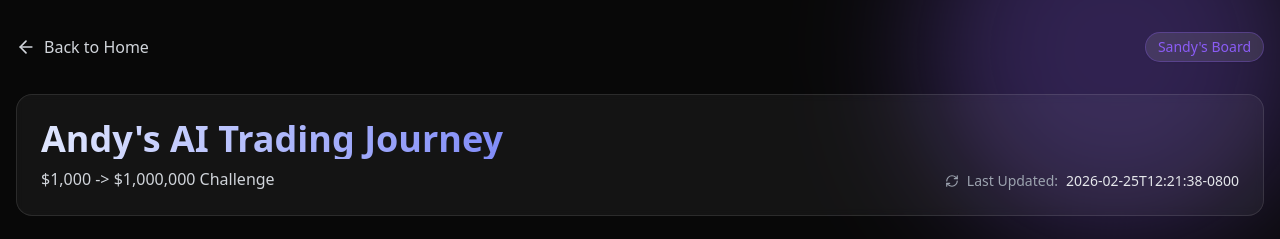
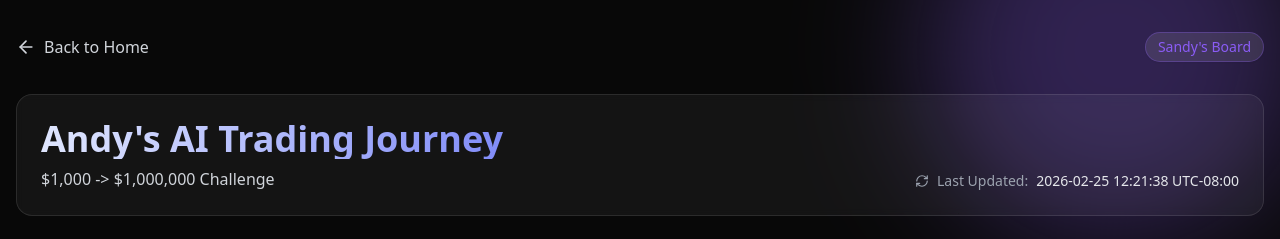
Before and after one commit to anxiady/briefing-ai.github.io, a React (Vite) app: page /dashboard in a window 1280 px wide. Shown: the top 239 px of the page. Built offline with nearby package versions, Linux system fonts and the light colour scheme.

Commit message:
Format Last Updated from fixed -0800 timestamp format

```diff
--- a/src/pages/Dashboard.tsx
+++ b/src/pages/Dashboard.tsx
@@ -96,6 +96,13 @@ function formatLocalDateTime(iso: string): string {
   const value = new Date(iso);
   if (Number.isNaN(value.getTime())) return iso;
   return value.toLocaleString();
+}
+
+function formatLastUpdated(raw: string): string {
+  const m = raw.match(/^(\d{4}-\d{2}-\d{2})T(\d{2}:\d{2}:\d{2})([+-]\d{2})(\d{2})$/);
+  if (!m) return raw;
+  const [, datePart, timePart, offHour, offMin] = m;
+  return `${datePart} ${timePart} UTC${offHour}:${offMin}`;
 }
 
 function toRelativeTime(iso: string): string {
@@ -375,7 +382,7 @@ const Dashboard = () => {
                 <RefreshCw size={14} className={isRefreshing ? 'animate-spin' : ''} />
                 Last Updated:
                 <span className="text-gray-200 font-medium">
-                  {data?.last_updated || '-'}
+                  {data?.last_updated ? formatLastUpdated(data.last_updated) : '-'}
                 </span>
               </div>
             </div>
```
